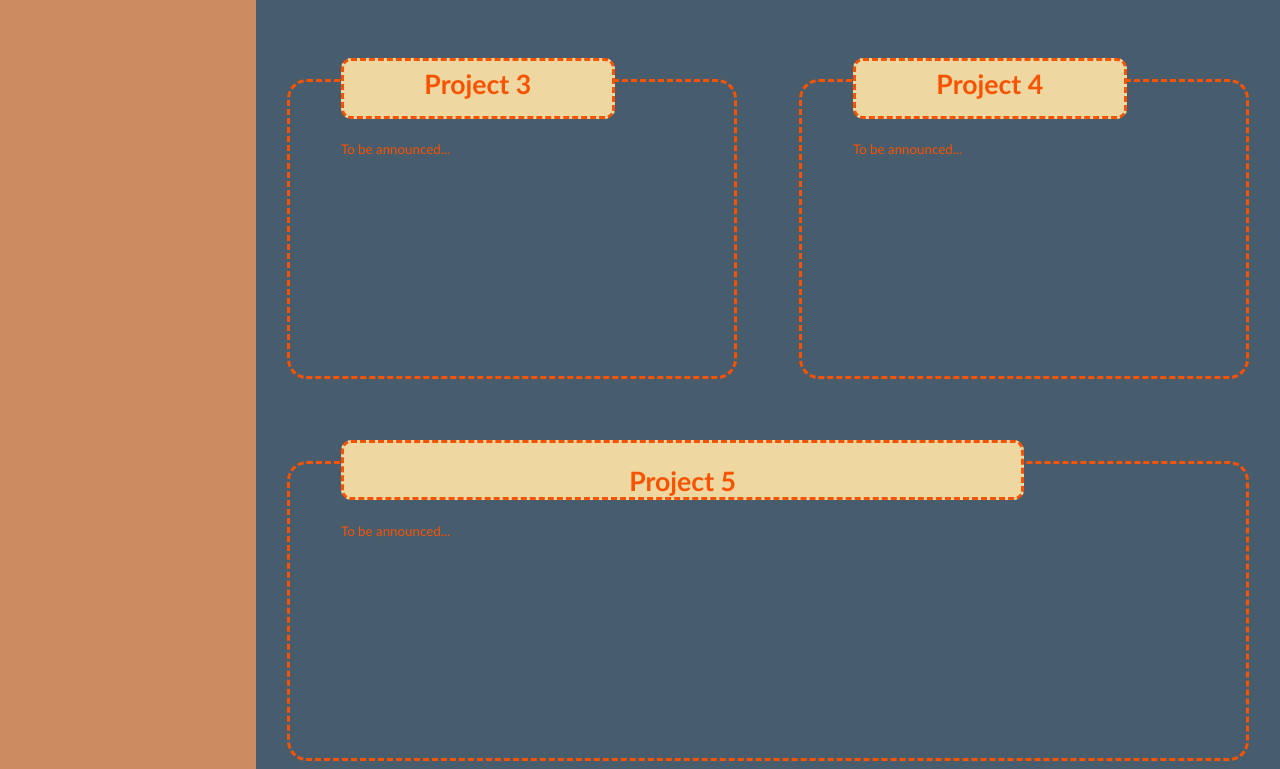
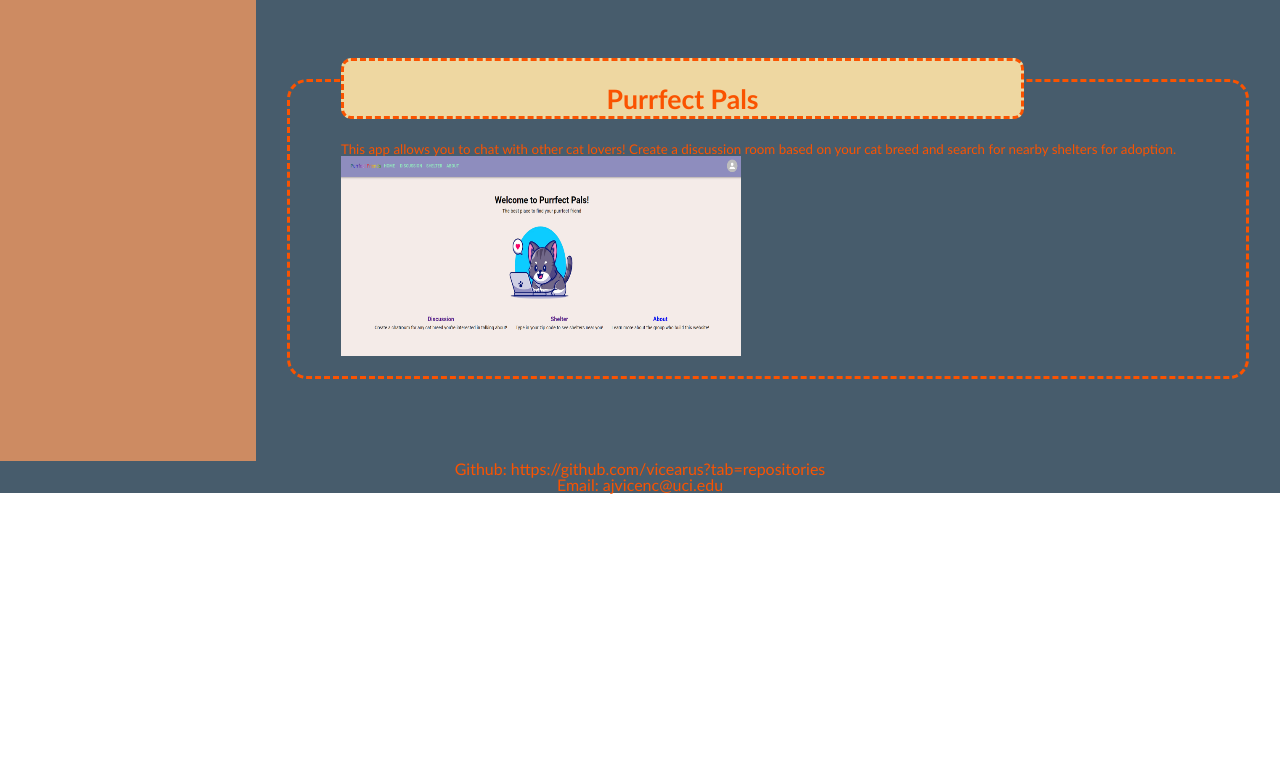
Before and after one commit to vicearus/Module2, a plain HTML site: page index.html in a window 1280 px wide. Shown: the part 2028-2797 px from the top of the page. After the commit the page ends 2522 px from the top, so only its background shows below. Drawn offline with Linux system fonts and the light colour scheme.

Commit message:
added Purrfect Pals

```diff
--- a/index.html
+++ b/index.html
@@ -60,11 +60,12 @@
                         </a>
                     </sub>
                     <sub id="p3" class="rounded-box">
-                        <h2>Project 3</h2>
-                        <p>To be announced...</p>
-                        <img>
+                        <h2>Purrfect Pals</h2>
+                        <p>This app allows you to chat with other cat lovers! Create a discussion room based on your cat breed and search for nearby shelters for adoption.</p>
+                        <a href="https://cryptic-retreat-89387.herokuapp.com/">
+                            <img id="pic" src="./assets/purrfect.PNG" width="400px" height="200px">
                     </sub>
-                    <sub id="p4" class="rounded-box">
+                    <!-- <sub id="p4" class="rounded-box">
                         <h2>Project 4</h2>
                         <p>To be announced...</p>
                         <img>
@@ -73,7 +74,7 @@
                         <h2>Project 5</h2>
                         <p>To be announced...</p>
                         <img>
-                    </sub>
+                    </sub> -->
                 </subcon>
 
             </projects>
@@ -92,14 +93,14 @@
                     <a href="#p2"> SENDMOODS</a>
                 </li>
                 <li>
-                    <a href="#p3"> Project 3</a>
+                    <a href="#p3"> Purrfect Pals</a>
                 </li>
-                <li>
+                <!-- <li>
                     <a href="#p4"> Project 4</a>
                 </li>
                 <li>
                     <a href="#p5"> Project 5</a>
-                </li>
+                </li> -->
             </nav>
 
         </aside>
```
Also changed, not shown: assets/purrfect.PNG (added).
